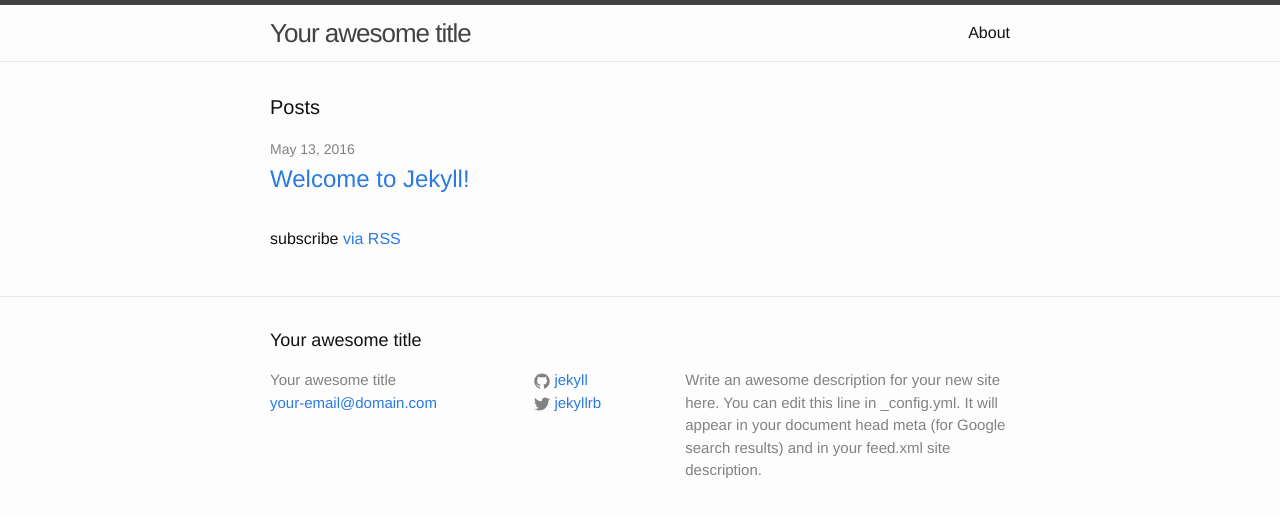
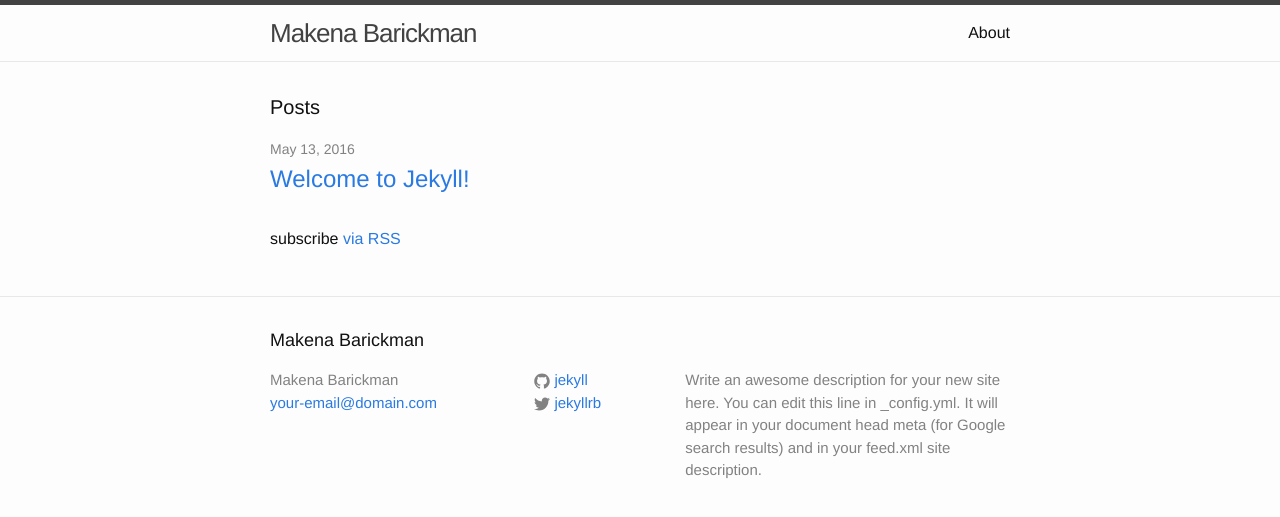
Before and after one commit to makenabarickman/makenabarickman.github.io, a Jekyll site: the page built from index.html, in a window 1280 px wide. Shown: the top 517 px of the page. Built offline with Jekyll 4.4.1, drawn with Linux system fonts in a browser that asks for light colours.

Commit message:
Update _config.yml

```diff
--- a/_config.yml
+++ b/_config.yml
@@ -6,7 +6,7 @@
 # 'jekyll serve'. If you change this file, please restart the server process.
 
 # Site settings
-title: Your awesome title
+title: Makena Barickman
 email: your-email@domain.com
 description: > # this means to ignore newlines until "baseurl:"
   Write an awesome description for your new site here. You can edit this
```
